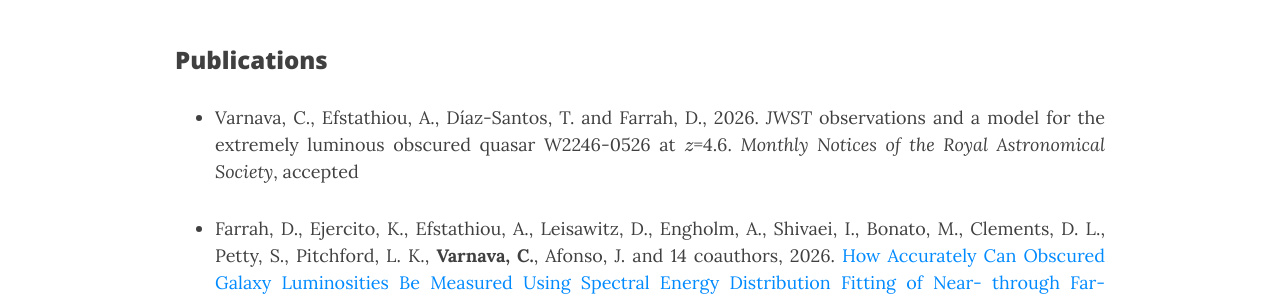
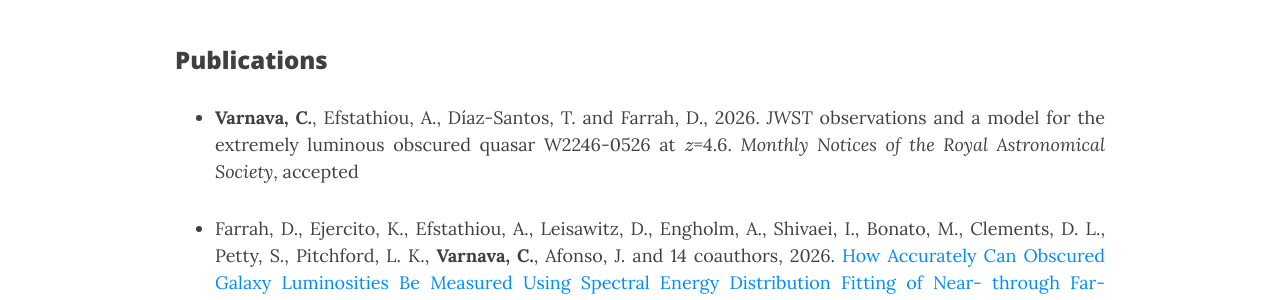
Before and after one commit to ch-var/ch-var.github.io, a Jekyll site: the page built from CV.html, in a window 1280 px wide and 900 px high, scrolled down 2613 px. Shown: the part 154-454 px from the top of the window. Built offline with Jekyll 4.4.1, drawn with Linux system fonts in a browser that asks for light colours; formulas are drawn with MathJax 3.

Commit message:
Update CV.html

```diff
--- a/CV.html
+++ b/CV.html
@@ -80,7 +80,7 @@
 <br>
 <p style="font-family: var(--header-font); font-weight: 800; line-height: 1.1; font-size: 1.5rem; margin-top: 1.25rem;">Publications</p>
 <ul>
-<li class="responsive-margin">Varnava, C., Efstathiou, A., Díaz-Santos, T. and Farrah, D., 2026. <i>JWST</i> observations and a model for the extremely luminous obscured quasar W2246-0526 at \(z\)=4.6. <i>Monthly Notices of the Royal Astronomical Society</i>, accepted</li>
+<li class="responsive-margin"><b>Varnava, C.</b>, Efstathiou, A., Díaz-Santos, T. and Farrah, D., 2026. <i>JWST</i> observations and a model for the extremely luminous obscured quasar W2246-0526 at \(z\)=4.6. <i>Monthly Notices of the Royal Astronomical Society</i>, accepted</li>
 <p></p>
 <li class="responsive-margin">Farrah, D., Ejercito, K., Efstathiou, A., Leisawitz, D., Engholm, A., Shivaei, I., Bonato, M., Clements, D. L., Petty, S., Pitchford, L. K., <b>Varnava, C.</b>, Afonso, J. and 14 coauthors, 2026. <a href="https://doi.org/10.3847/1538-4357/ae21cd">How Accurately Can Obscured Galaxy Luminosities Be Measured Using Spectral Energy Distribution Fitting of Near- through Far-infrared Observations?</a> <i>The Astrophysical Journal</i>, 997(2), pp. 150–170</li>
 <p></p>
```
